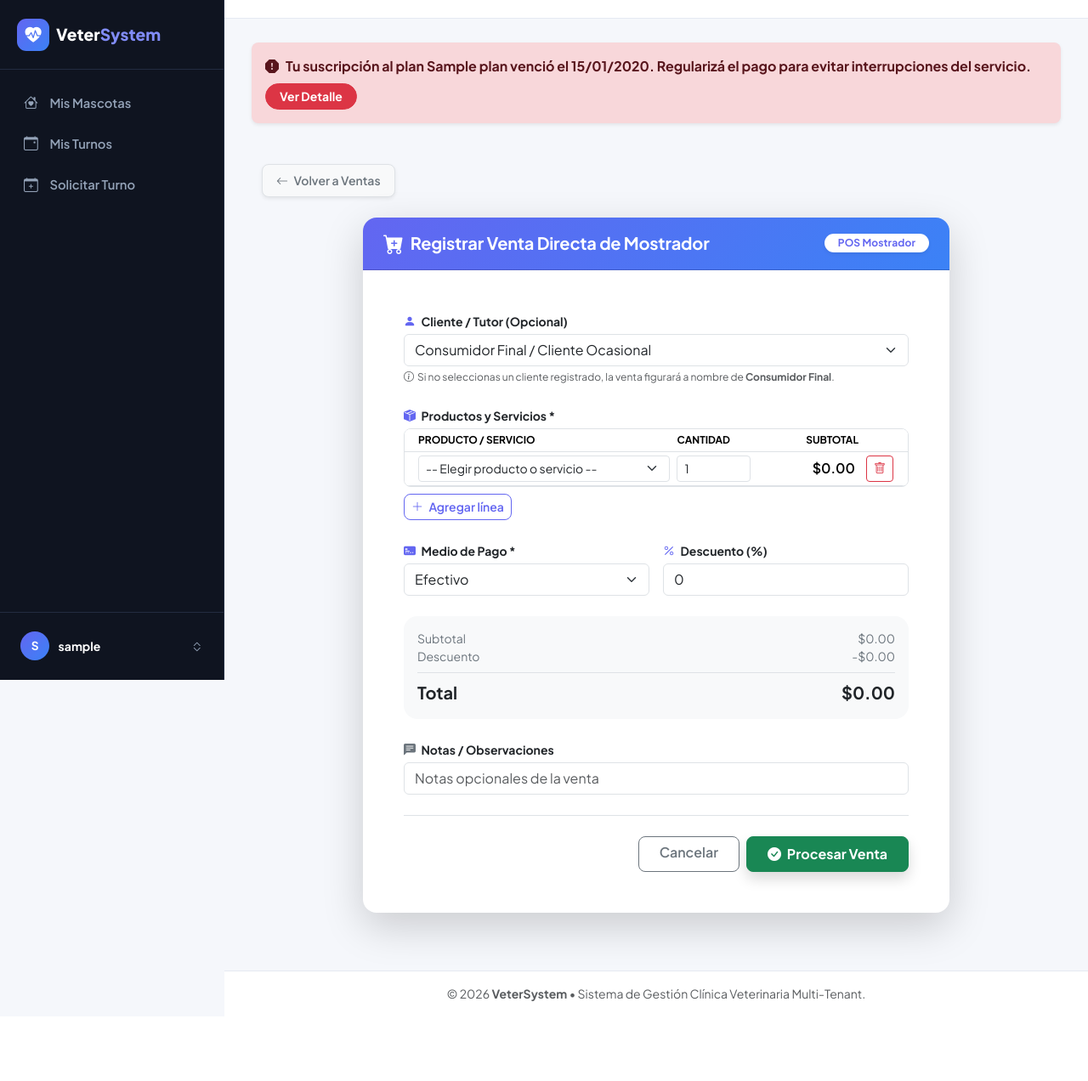
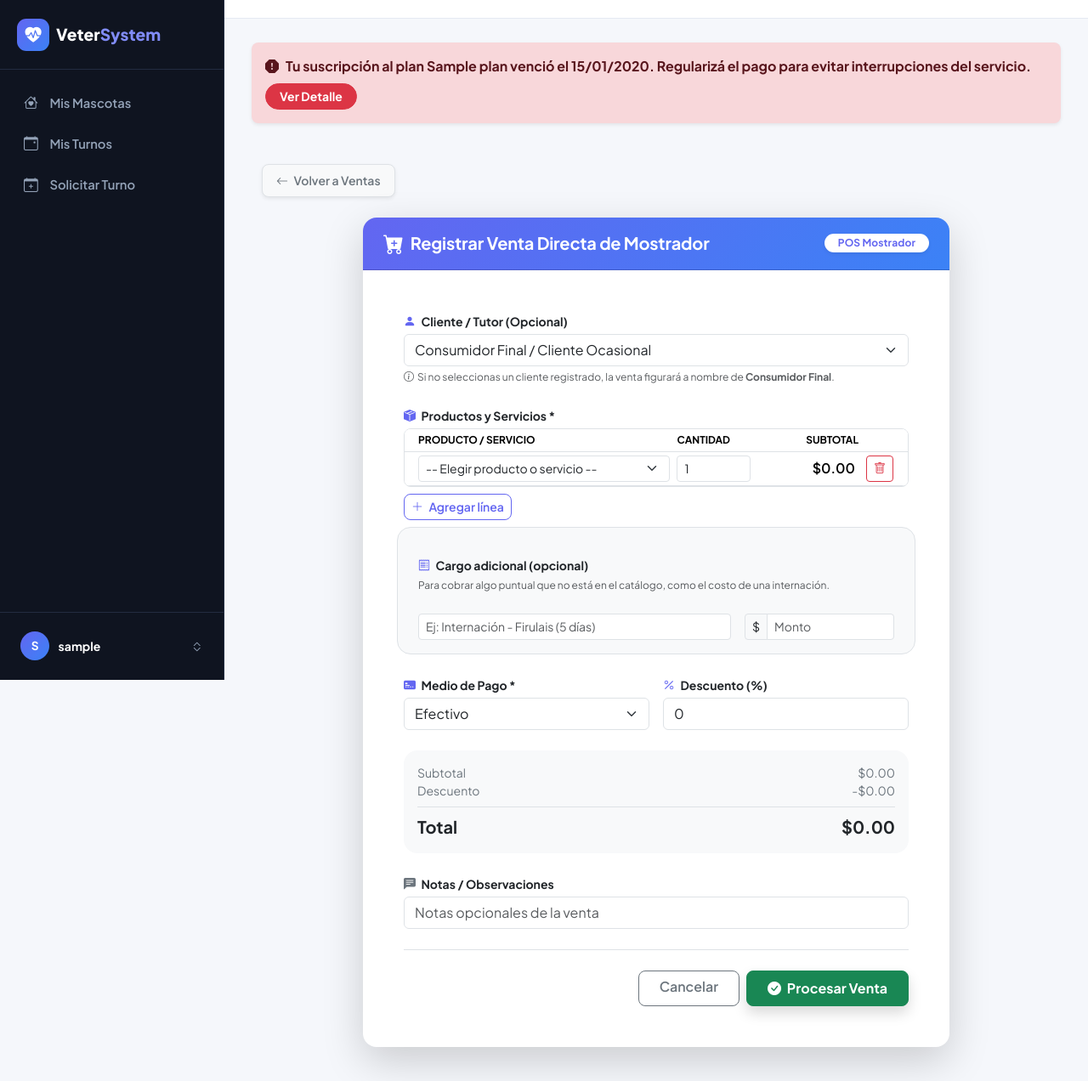
Before and after one commit to ajzc1990/vet_system, a Django app: page /ventas/nueva/ in a window 1280 px wide. Shown: the top 1272 px of the page at 85% size. Before the commit the page ends 1178 px from the top, so only its background shows below. Run offline with Django 5.2, Linux system fonts and the light colour scheme; a user stored in the database is signed in; tables that the repository leaves empty hold one stand-in row (values such as "Sample post").

Commit message:
Permite cobrar directo desde una Consulta o Internación con un cargo personalizado.
DetalleVenta.producto ahora es opcional: una línea de venta puede llevar en cambio
una descripcion_personalizada + precio_unitario libre, sin necesidad de crear un
Producto/Servicio en el catálogo para algo puntual (ej. el costo variable de una
Internación, que hoy solo se mostraba como "estimado" sin forma de facturarlo).

Se agrega un botón "Cobrar Internación" en la ficha de internación (precarga el
cliente y el costo_estimado_estadia) y "Cobrar" en cada consulta de la historia
clínica (precarga el cliente; sin monto, porque la consulta no tiene un campo de
precio propio). Ambos llevan al Punto de Venta con el cargo ya cargado en el
nuevo campo "Cargo adicional" del carrito.

El cobro por QR/Mercado Pago no admite cargos personalizados (su CobroQR exige
un Producto de catálogo): si se intenta, se pide elegir otro medio de pago.

Co-Authored-By: Claude Sonnet 5 <noreply@anthropic.com>

```diff
--- a/apps/ventas/views.py
+++ b/apps/ventas/views.py
@@ -68,7 +68,7 @@ def exportar_ventas_csv(request):
     for v in ventas:
         cliente_str = f"{v.cliente.nombre} {v.cliente.apellido}" if v.cliente else "Consumidor Final"
         vendedor_str = (v.vendedor.get_full_name() or v.vendedor.username) if v.vendedor else '-'
-        productos_str = '; '.join(f"{d.cantidad}x {d.producto.nombre}" for d in v.detalles.all())
+        productos_str = '; '.join(f"{d.cantidad}x {d.nombre_item}" for d in v.detalles.all())
         writer.writerow([
             v.id, v.fecha_hora.strftime('%d/%m/%Y %H:%M'), cliente_str, vendedor_str,
             v.get_medio_pago_display(), productos_str, f"{v.total:.2f}",
@@ -129,12 +129,25 @@ def registrar_venta(request):
                 continue
             items.append((producto, cantidad))
 
+        # Cargo personalizado (sin Producto de catálogo): para algo puntual como el
+        # costo variable de una Internación, que no tiene sentido cargar como Producto.
+        cargo_descripcion = (request.POST.get('cargo_descripcion') or '').strip()
+        cargo_monto = None
+        if cargo_descripcion:
+            try:
+                cargo_monto = Decimal(request.POST.get('cargo_monto') or '0')
+            except InvalidOperation:
+                cargo_monto = None
+            if not cargo_monto or cargo_monto <= 0:
+                messages.error(request, "El cargo adicional necesita un monto mayor a $0.")
+                return _rerender(form)
+
         if not form.is_valid():
             messages.error(request, "Por favor revisa los datos ingresados en el formulario de venta.")
             return _rerender(form)
 
-        if not items:
-            messages.error(request, "Agregá al menos un producto o servicio a la venta.")
+        if not items and not cargo_monto:
+            messages.error(request, "Agregá al menos un producto, servicio o cargo a la venta.")
             return _rerender(form)
 
         # Validar stock disponible (no aplica a Servicios)
@@ -155,11 +168,12 @@ def registrar_venta(request):
         # Solo admite un ítem por cobro: el flujo de confirmación asíncrona de MP
         # está pensado para un producto/servicio puntual, no para un carrito entero.
         if medio_pago == 'QR_MP':
-            if len(items) > 1:
+            if len(items) > 1 or cargo_monto:
                 messages.error(
                     request,
-                    "El cobro por QR / Mercado Pago solo admite un producto o servicio por cobro. "
-                    "Elegí otro medio de pago para carritos con varios ítems, o cobrá cada uno por separado."
+                    "El cobro por QR / Mercado Pago solo admite un producto o servicio por cobro, y no "
+                    "admite cargos personalizados. Elegí otro medio de pago para carritos con varios "
+                    "ítems, o cobrá cada uno por separado."
                 )
                 return _rerender(form)
 
@@ -223,11 +237,21 @@ def registrar_venta(request):
                 precio_unitario=producto.precio_venta or 0,
             )
 
+        if cargo_monto:
+            DetalleVenta.objects.create(
+                venta=venta,
+                descripcion_personalizada=cargo_descripcion,
+                cantidad=1,
+                precio_unitario=cargo_monto,
+            )
+
         subtotal = venta.subtotal_sin_descuento
         venta.total = subtotal - (subtotal * descuento_porcentaje / 100)
         venta.save(update_fields=['total'])
 
         detalle_str = ", ".join(f"{p.nombre} x{c}" for p, c in items)
+        if cargo_monto:
+            detalle_str = f"{detalle_str}, {cargo_descripcion}" if detalle_str else cargo_descripcion
         registrar_auditoria(
             request, 'CREAR', modelo='Venta', objeto_id=venta.id,
             descripcion=f"Venta #{venta.id} registrada por ${venta.total} ({detalle_str})"
@@ -236,13 +260,22 @@ def registrar_venta(request):
         messages.success(request, f"¡Venta #{venta.id} registrada con éxito! Total: ${venta.total}")
         return redirect('ventas:lista_ventas')
     else:
-        form = VentaForm(veterinaria=vet)
+        # Permite llegar desde una Consulta o Internación con el cliente y el cargo
+        # (ej. el costo estimado de la estadía) ya precargados, para no tener que
+        # buscar de nuevo al cliente ni tipear el monto a mano.
+        initial = {}
+        cliente_id = request.GET.get('cliente_id')
+        if cliente_id:
+            initial['cliente'] = cliente_id
+        form = VentaForm(veterinaria=vet, initial=initial)
 
     return render(request, 'ventas/form_venta.html', {
         'form': form,
         'vet': vet,
         'caja_activa': caja_activa,
         'productos_disponibles': productos_disponibles,
+        'cargo_descripcion_inicial': request.GET.get('cargo_descripcion', ''),
+        'cargo_monto_inicial': request.GET.get('cargo_monto', ''),
     })
 
 
@@ -524,7 +557,7 @@ def descargar_ticket_pdf(request, venta_id):
     tabla_data = [["Producto", "Cant.", "Precio Unit.", "Subtotal"]]
     for d in venta.detalles.all():
         tabla_data.append([
-            d.producto.nombre,
+            d.nombre_item,
             str(d.cantidad),
             f"${d.precio_unitario:.2f}",
             f"${d.subtotal:.2f}"
--- a/templates/clientes/historia_clinica.html
+++ b/templates/clientes/historia_clinica.html
@@ -295,6 +295,11 @@
                                         <a href="{% url 'historia_clinica:descargar_receta_pdf' consulta.id %}" class="btn btn-sm btn-light border text-primary fw-bold rounded-2 px-3 shadow-sm d-inline-flex align-items-center gap-1" title="Imprimir Receta PDF">
                                             <i class="bi bi-printer-fill text-primary"></i> Receta PDF
                                         </a>
+                                        {% if mascota.cliente %}
+                                        <a href="{% url 'ventas:registrar_venta' %}?cliente_id={{ mascota.cliente.id }}&cargo_descripcion=Consulta%20{{ mascota.nombre|urlencode }}%20%28{{ consulta.fecha_hora|date:'d/m/Y'|urlencode }}%29" class="btn btn-sm btn-success fw-bold rounded-2 px-3 shadow-sm d-inline-flex align-items-center gap-1" title="Cobrar esta consulta">
+                                            <i class="bi bi-cash-coin"></i> Cobrar
+                                        </a>
+                                        {% endif %}
 
                                         {% if user.is_superuser or user.is_staff or user.perfil.rol == 'VET' or user.perfil.rol == 'ADMIN' or 'Veterinarios' in user.groups.all %}
                                             <a href="{% url 'clientes:editar_consulta' consulta.id %}" class="btn btn-sm btn-light border text-secondary rounded-2">
--- a/templates/historia_clinica/detalle_internacion.html
+++ b/templates/historia_clinica/detalle_internacion.html
@@ -39,6 +39,11 @@
                     <a href="{% url 'historia_clinica:descargar_informe_internacion_pdf' internacion.id %}" class="btn btn-outline-primary fw-bold px-3 py-2 rounded-3 shadow-sm d-inline-flex align-items-center gap-1">
                         <i class="bi bi-file-earmark-pdf-fill text-danger"></i> Informe PDF
                     </a>
+                    {% if mascota.cliente %}
+                    <a href="{% url 'ventas:registrar_venta' %}?cliente_id={{ mascota.cliente.id }}&cargo_descripcion=Internaci%C3%B3n%20{{ mascota.nombre|urlencode }}%20%28{{ internacion.dias_internado|urlencode }}%20d%C3%ADas%29&cargo_monto={{ internacion.costo_estimado_estadia|stringformat:'s'|urlencode }}" class="btn btn-success fw-bold px-3 py-2 rounded-3 shadow-sm d-inline-flex align-items-center gap-1">
+                        <i class="bi bi-cash-coin"></i> Cobrar Internación
+                    </a>
+                    {% endif %}
                     {% if internacion.esta_activa and user.is_superuser or user.is_staff or user.perfil.rol == 'VET' or user.perfil.rol == 'ADMIN' or 'Veterinarios' in user.groups.all %}
                         {% if internacion.esta_activa %}
                         <button class="btn btn-success fw-bold px-3 py-2 rounded-3 shadow-sm d-inline-flex align-items-center gap-1" type="button" data-bs-toggle="modal" data-bs-target="#modalAlta">
--- a/templates/ventas/form_venta.html
+++ b/templates/ventas/form_venta.html
@@ -80,6 +80,27 @@
                         <button type="button" id="btnAgregarFila" class="btn btn-sm btn-outline-primary fw-semibold rounded-3 mb-4">
                             <i class="bi bi-plus-lg me-1"></i> Agregar línea
                         </button>
+
+                        <!-- Cargo personalizado (sin producto de catálogo, ej. una Internación) -->
+                        <div class="row g-3 mb-4 p-3 bg-light rounded-4 border">
+                            <div class="col-12">
+                                <label class="form-label fw-bold text-dark small mb-1">
+                                    <i class="bi bi-receipt text-primary me-1"></i> Cargo adicional (opcional)
+                                </label>
+                                <div class="form-text text-muted extra-small mt-0 mb-2">
+                                    Para cobrar algo puntual que no está en el catálogo, como el costo de una internación.
+                                </div>
+                            </div>
+                            <div class="col-md-8">
+                                <input type="text" name="cargo_descripcion" id="id_cargo_descripcion" class="form-control form-control-sm" placeholder="Ej: Internación - Firulais (5 días)" value="{{ cargo_descripcion_inicial }}">
+                            </div>
+                            <div class="col-md-4">
+                                <div class="input-group input-group-sm">
+                                    <span class="input-group-text">$</span>
+                                    <input type="number" name="cargo_monto" id="id_cargo_monto" class="form-control" step="0.01" min="0" placeholder="Monto" value="{{ cargo_monto_inicial }}">
+                                </div>
+                            </div>
+                        </div>
 
                         <div class="row g-3 mb-4">
                             <!-- Medio de Pago -->
@@ -181,6 +202,8 @@
         var template = document.getElementById('templateFila');
         var btnAgregar = document.getElementById('btnAgregarFila');
         var inputDescuento = document.getElementById('id_descuento_porcentaje');
+        var inputCargoDescripcion = document.getElementById('id_cargo_descripcion');
+        var inputCargoMonto = document.getElementById('id_cargo_monto');
         var selectMedioPago = document.getElementById('id_medio_pago');
         var elSubtotal = document.getElementById('resumenSubtotal');
         var elDescuento = document.getElementById('resumenDescuento');
@@ -218,6 +241,11 @@
                 subtotalGeneral += recalcularFila(fila);
             });
 
+            var cargoMonto = parseFloat(inputCargoMonto.value) || 0;
+            if (inputCargoDescripcion.value.trim() && cargoMonto > 0) {
+                subtotalGeneral += cargoMonto;
+            }
+
             var descuentoPct = parseFloat(inputDescuento.value) || 0;
             var montoDescuento = subtotalGeneral * descuentoPct / 100;
             var total = subtotalGeneral - montoDescuento;
@@ -227,7 +255,8 @@
             elTotal.textContent = '$' + total.toFixed(2);
 
             var filasConProducto = Array.from(tbody.querySelectorAll('.selector-producto')).filter(function(s) { return s.value; }).length;
-            avisoQR.classList.toggle('d-none', !(selectMedioPago.value === 'QR_MP' && filasConProducto > 1));
+            var hayCargo = inputCargoDescripcion.value.trim() && cargoMonto > 0;
+            avisoQR.classList.toggle('d-none', !(selectMedioPago.value === 'QR_MP' && (filasConProducto > 1 || hayCargo)));
         }
 
         btnAgregar.addEventListener('click', agregarFila);
@@ -248,9 +277,12 @@
         tbody.addEventListener('input', recalcular);
         tbody.addEventListener('change', recalcular);
         inputDescuento.addEventListener('input', recalcular);
+        inputCargoDescripcion.addEventListener('input', recalcular);
+        inputCargoMonto.addEventListener('input', recalcular);
         selectMedioPago.addEventListener('change', recalcular);
 
         agregarFila();
+        recalcular();
     })();
 </script>
 {% endblock %}
```
Also changed, not shown: apps/ventas/models.py (+11 -2 lines), apps/ventas/tests.py (+46 -0 lines), apps/ventas/migrations/0006_detalleventa_descripcion_personalizada_and_more.py (added).
